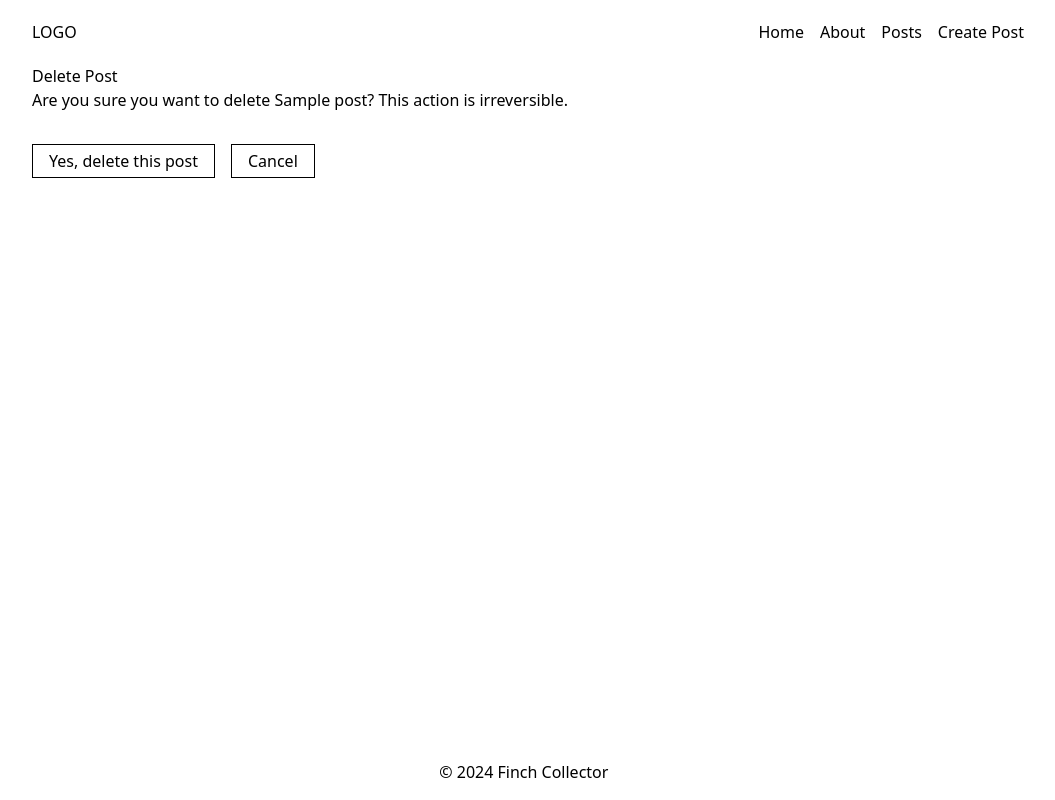
After one commit to agviray/threadarium, a Django app: page /posts/1/delete/ in a window 1280 px wide. The commit adds this page. Shown: the whole page, without its empty margins (112-1167 px from the left). Run offline with Django 5.2, Linux system fonts and the light colour scheme; tables that the repository leaves empty hold one stand-in row (values such as "Sample post"); some libraries are stand-ins or nearby versions.

Commit message:
Add features to update or delete a post

```diff
--- /dev/null
+++ b/main_app/templates/main_app/post_confirm_delete.html
@@ -0,0 +1,23 @@
+{% extends 'base.html' %} {% block content %}
+
+<h1>Delete Post</h1>
+
+<p>
+  Are you sure you want to delete <span>{{ object.title }}</span>? This action
+  is irreversible.
+</p>
+
+<form action="" method="POST">
+  {% csrf_token %}
+  <div class="flex gap-4 pt-8">
+    <input
+      type="submit"
+      value="Yes, delete this post"
+      class="inline-block py-1 px-4 border border-black"
+    />
+    <a href="{% url 'detail' post.id %}"
+      ><span class="inline-block py-1 px-4 border border-black">Cancel</span></a
+    >
+  </div>
+</form>
+{% endblock %}
--- a/main_app/urls.py
+++ b/main_app/urls.py
@@ -7,5 +7,7 @@ urlpatterns = [
   path('posts/', views.posts_index, name='index'),
   path('posts/<int:post_id>/', views.posts_detail, name='detail'),
   path('posts/create/', views.PostCreate.as_view(), name='post_create'),
+  path('posts/<int:pk>/update/', views.PostUpdate.as_view(), name='post_update'),
+  path('posts/<int:pk>/delete/', views.PostDelete.as_view(), name='post_delete'),
   path("__reload__/", include("django_browser_reload.urls")),
 ]
--- a/main_app/views.py
+++ b/main_app/views.py
@@ -1,5 +1,5 @@
 from django.shortcuts import render
-from django.views.generic.edit import CreateView
+from django.views.generic.edit import CreateView, UpdateView, DeleteView
 from .models import Post
 
 # Create your views here.
@@ -24,3 +24,11 @@ def posts_detail(request, post_id):
 class PostCreate(CreateView):
   model = Post
   fields = '__all__'
+
+class PostUpdate(UpdateView):
+  model = Post
+  fields = ['body']
+
+class PostDelete(DeleteView):
+  model = Post
+  success_url = '/posts'
--- a/theme/static/css/dist/styles.css
+++ b/theme/static/css/dist/styles.css
@@ -781,6 +781,10 @@ select {
   display: block;
 }
 
+.inline-block {
+  display: inline-block;
+}
+
 .flex {
   display: flex;
 }
@@ -860,8 +864,20 @@ select {
   padding-top: 4rem;
 }
 
+.pt-4 {
+  padding-top: 1rem;
+}
+
+.pt-8 {
+  padding-top: 2rem;
+}
+
 .text-center {
   text-align: center;
+}
+
+.font-bold {
+  font-weight: 700;
 }
 
 @media (min-width: 1024px) {
```
Also changed, not shown: main_app/templates/main_app/post_form.html (+11 -5 lines), main_app/templates/posts/detail.html (+8 -0 lines).
